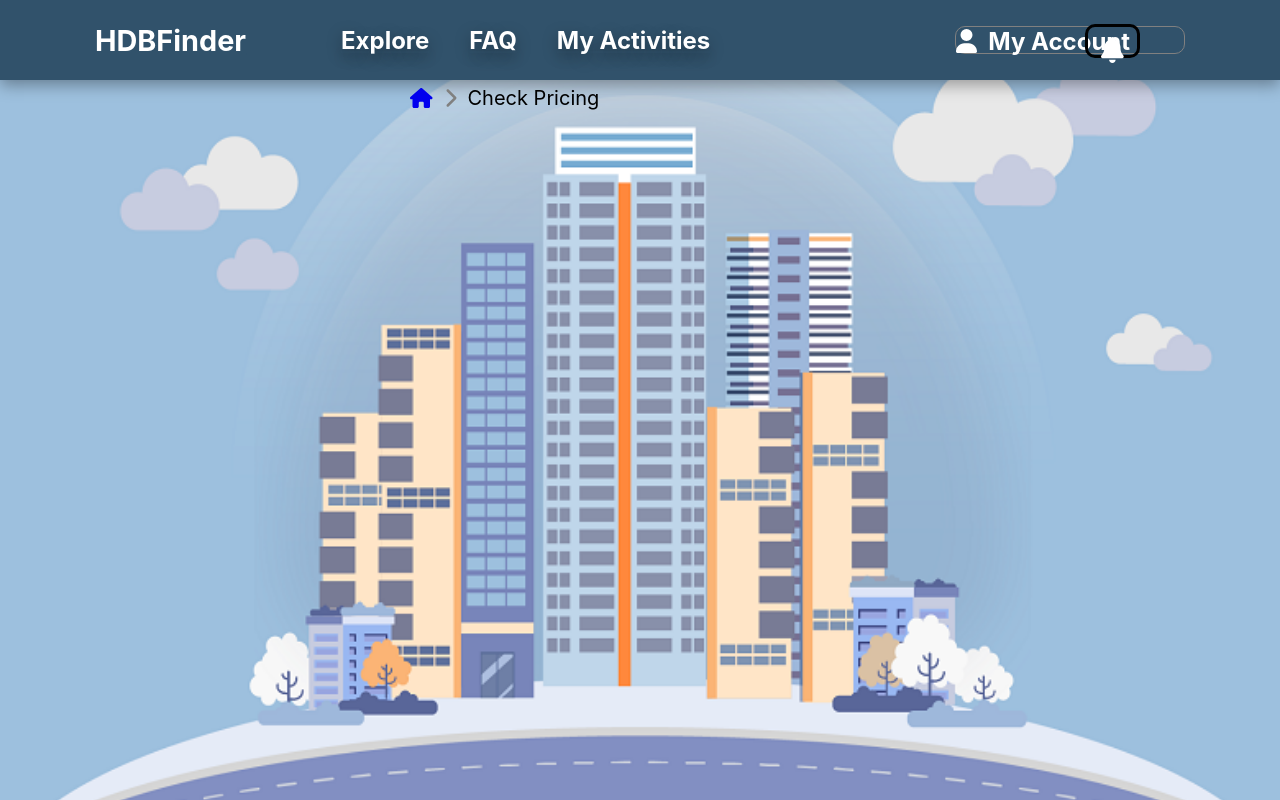
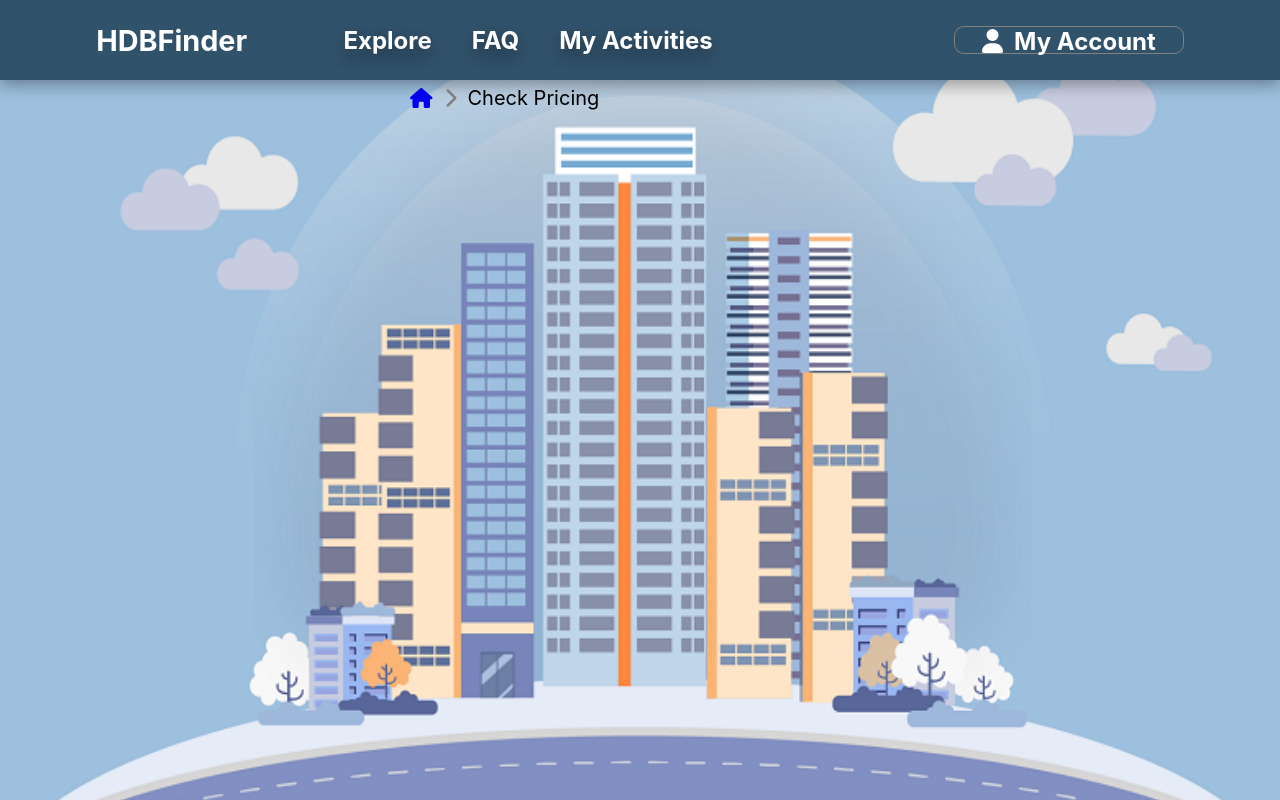
Before and after one commit to Realker/SC2006-Project, a React (Create React App) app in the folder frontend/: page /FilterByParameters in a window 1280 px wide. Shown: the top 800 px of the page. Built offline with nearby package versions, Linux system fonts and the light colour scheme.

Commit message:
CSS update for NavBar and FilterByParam

```diff
--- a/frontend/src/css/FilterByParameters.css
+++ b/frontend/src/css/FilterByParameters.css
@@ -67,7 +67,7 @@
 .notification-click {
   background-color: transparent;
   color: white;
-  border: 3px solid black;
+
   padding: 10px 13px;
   text-align: center;
   text-decoration: none;
@@ -77,7 +77,7 @@
   cursor: pointer;
   border-radius: 10px;
   position: relative;
-  left: 280px;
+  left: 700px;
   height: 4.2vh;
  align-items:right;
 }
--- a/frontend/src/css/NavBar.css
+++ b/frontend/src/css/NavBar.css
@@ -3,7 +3,7 @@
     background-color: #31526b;
     color:#31526b;
     justify-content: space-evenly;
-    height: 10vh;
+;    height: 10vh;
     align-items: center;
     box-shadow: rgba(0, 0, 0, 0.35) 0px 5px 15px;
     font-size: 1.5rem;
@@ -56,7 +56,7 @@ text-decoration-color: #31526b;
     min-width: 230px;
     height: 3.5vh;
     border-radius: 10px;
-    text-align: left;
+    text-align: center;
     font-size: 24px;
     font-weight: bold;
 
```
